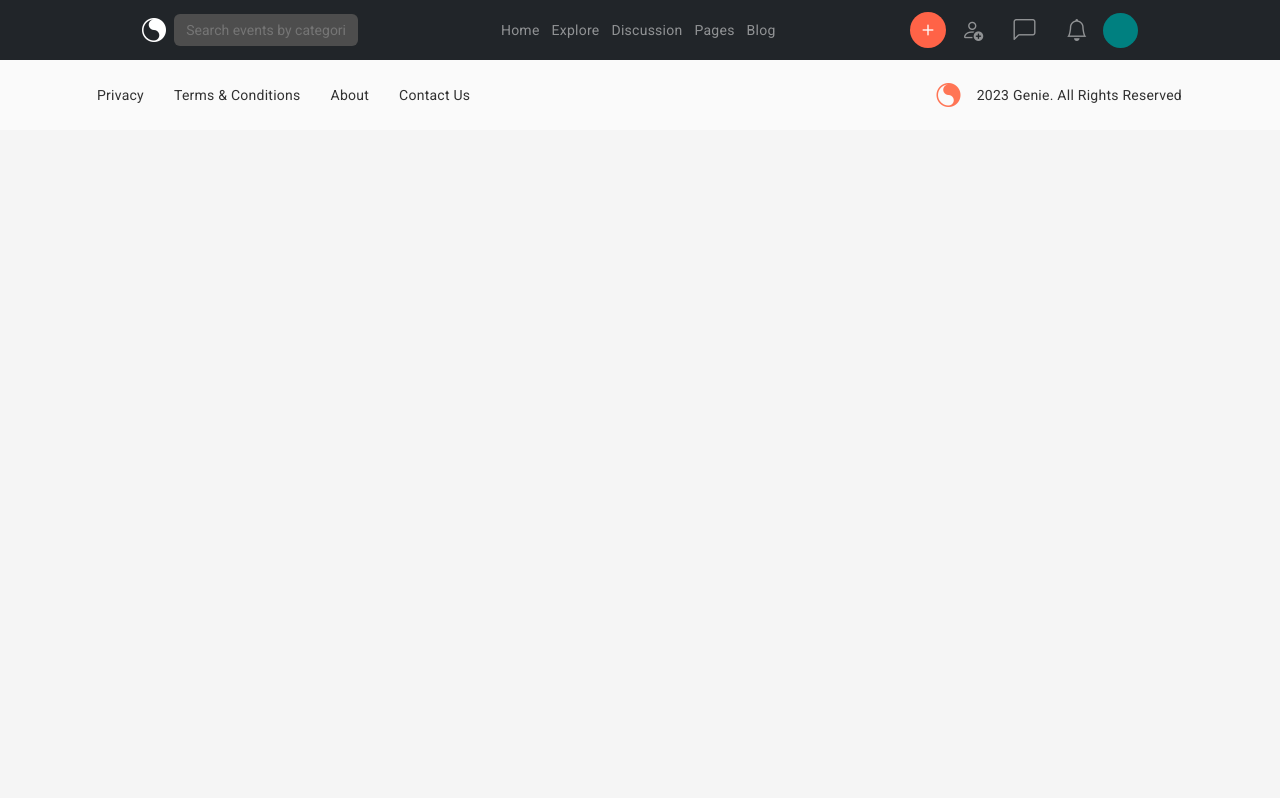
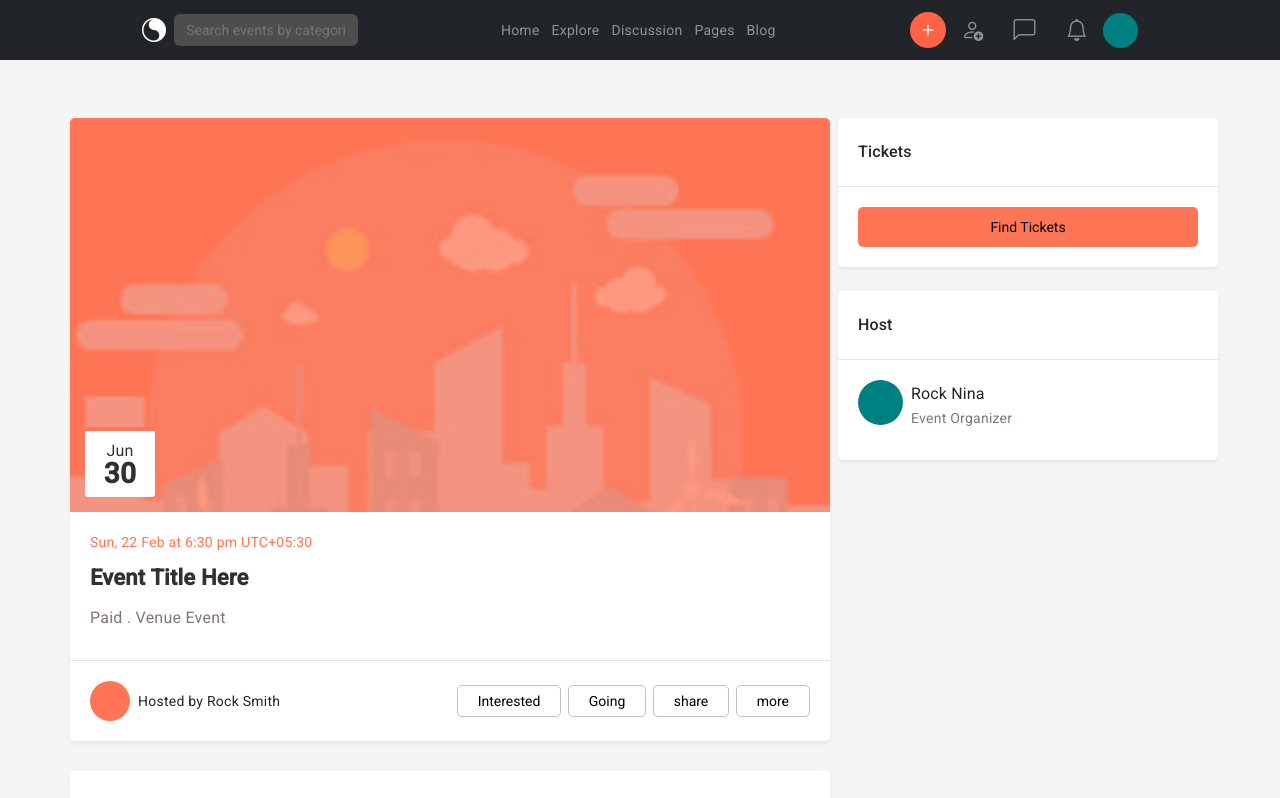
Before and after one commit to kennedybabu/events-angular, an Angular app: page /event/1 in a window 1280 px wide. Before the commit this address led to /. Shown: the top 798 px of the page. Built offline with nearby package versions, Linux system fonts and the light colour scheme.

Commit message:
feature: add and style the event page component

```diff
--- a/src/app/_services/auth.interceptor.ts
+++ b/src/app/_services/auth.interceptor.ts
@@ -7,7 +7,7 @@ import {
 } from '@angular/common/http';
 import { Observable } from 'rxjs';
 import { AuthService } from '../auth/auth.service';
-import { take, switchMap } from 'rxjs/operators';
+import { take, switchMap, mergeMap } from 'rxjs'
 
 @Injectable()
 export class AuthInterceptor implements HttpInterceptor {
@@ -30,13 +30,14 @@ export class AuthInterceptor implements HttpInterceptor {
         return next.handle(modifiedReq)
       }
 
-    return this.authService.generateNewTokens()
-        .pipe(
+
+    return this.authService.generateNewTokens().pipe(
           take(1),
           switchMap((res: any) => {
             console.log('gen token')
+            let token = res.access
             let modifiedReq = request.clone({
-              headers: request.headers.set('Authorization', `Bearer ${res.access}`)
+              headers: request.headers.set('Authorization', `Bearer ${token}`)
             })
             return next.handle(modifiedReq)
           })
--- a/src/app/app-routing.module.ts
+++ b/src/app/app-routing.module.ts
@@ -12,7 +12,7 @@ const routes: Routes = [
   {path:'', component: HomepageComponent, canActivate: [AuthGuard]},
   {path:'user-profile', component: UserProfileComponent, canActivate: [AuthGuard]},
   {path:'auth', loadChildren: () => import('./auth/auth.module').then(m => m.AuthModule)},
-  {path:'event',component: EventComponent},
+  {path:'event/:id',component: EventComponent},
   {path:'signup', component: SignupComponent},
   {path:'login', component: LoginComponent},
 
--- a/src/app/auth/auth.service.ts
+++ b/src/app/auth/auth.service.ts
@@ -1,7 +1,7 @@
 import { Injectable } from "@angular/core";
 import { BehaviorSubject, Observable } from "rxjs";
 import { environment } from "src/environment/environment";
-import { map } from "rxjs/operators"
+import { catchError, map } from "rxjs/operators"
 import { jwtDecode } from "jwt-decode";
 import { HttpClient, HttpEvent } from '@angular/common/http';
 
@@ -81,16 +81,19 @@ export class AuthService {
 
     generateNewTokens(): Observable<HttpEvent<any>> {
         const refresh_token = localStorage.getItem('refresh_token')
-        // console.log(refresh_token)
-        return this.http.post(`${environment.apiBaseUrl}/auth/refresh/`, { "refresh": refresh_token }).pipe(
+        console.log('invalid token, called')
+        return this.http.post(`${environment.apiBaseUrl}/auth/refresh/`,
+        { "refresh": refresh_token }).pipe(
             map((res: any) => {
                 console.log('called inside tokens')
                 const access_token = res.access
-                console.log(access_token)
                 this.userDataSubject.next({access_token})
                 localStorage.setItem(this.ACCESS_TOKEN, access_token)
-                console.log("res", res)
                 return res
+            }),
+            catchError((error) => {
+                console.log(error)
+                throw error
             })
         )
     }
@@ -101,5 +104,4 @@ export class AuthService {
         return decoded.data
     }
 
-
 }
--- a/src/app/components/event/event.component.html
+++ b/src/app/components/event/event.component.html
@@ -7,7 +7,7 @@
     </div>
     <div class="bottom">
         <p style="font-size: 12px;color: #847577;text-transform: uppercase">{{ event.date | date: 'fullDate' }}</p>
-        <h3 class='title' style="font-size: 16px;margin-bottom: 7px;color: #313131;text-transform: capitalize;">{{ event.body }}</h3>
+        <h3 (click)="viewEventDetails()"  class='title' style="font-size: 16px;margin-bottom: 7px;color: #313131;text-transform: capitalize;cursor: pointer;">{{ event.body }}</h3>
         <p style="font-size: 14px;color: #847577;">Race Course</p>
         <p style="font-size: 14px;color: #847577;">25 Interested . 11 Going</p>
         <div class="row gap-2 px-2">
--- a/src/app/components/event/event.component.ts
+++ b/src/app/components/event/event.component.ts
@@ -1,4 +1,5 @@
 import { Component, Input } from '@angular/core';
+import { Router } from '@angular/router';
 
 @Component({
   selector: 'app-event',
@@ -9,4 +10,13 @@ export class EventComponent {
 
   @Input() event!: any
 
+  constructor(private router:Router){}
+
+
+  viewEventDetails(){
+    this.router.navigate([`/event/${this.event?.id}`])
+  }
+
+
+
 }
--- a/src/app/pages/event/event.component.html
+++ b/src/app/pages/event/event.component.html
@@ -1,12 +1,86 @@
 <div class="event-wrapper">
     <div class="container">
         <div class="row mt-5">
-            <div class="d-flex gap-2">
-                <div class="col-12 col-md-12 col-lg-7 col-lg-8">
-                    Lorem ipsum dolor sit amet consectetur adipisicing elit. Quibusdam assumenda commodi neque a facere, voluptatum harum pariatur eaque mollitia qui.
+            <div class="d-flex gap-2" style="padding:10px 0 30px 0;">
+                <div class="col-md-12 col-lg-8">
+                    <div class="main-card shadow-sm" style="border-radius: 5px;">
+                        <div class="event-detail-content" style="border-radius: 5px;">
+                            <div class="event-img" style="position: relative;">
+                                <div class="date">
+                                    <span style="font-size: 16px;font-weight: 400;line-height: 14px;color: #313131;">Jun</span>
+                                    <span style="font-size: 28px;font-weight: 600;color: #313131;">30</span>
+                                </div>
+                                <!-- image container -->
+                            </div>
+                            <div class="event-details" style="padding: 20px;">
+                                <p style="font-size: 14px;color: #ff7555;">Sun, 22 Feb at 6:30 pm UTC+05:30</p>
+                                <h3 style="font-size: 22px;color: #313131;font-weight: bold;">Event Title Here</h3>
+                                <p style="font-size: 16px;color: #847577;">Paid . Venue Event</p>
+                            </div>
+                            <div class="d-flex" style="align-items: center;justify-content: space-between;border-top: 1px solid #e2e2e2;padding: 20px;">
+                                <div class="d-flex">
+                                    <div style="width: 40px;height: 40px;border-radius: 100%;background-color: #ff7555;">
+
+                                    </div>
+                                    <div class="mx-2" style="display: flex;align-items: center;">
+                                        Hosted by Rock Smith
+                                    </div>
+                                </div>
+                                <div class="d-flex">
+                                    <button>
+                                        Interested
+                                    </button>
+                                    <button>Going</button>
+                                    <button>share</button>
+                                    <button>more</button>
+                                </div>
+                            </div>
+                        </div>
+                    </div>
+
+                    <div class="event-details shadow-sm" style="margin:30px 0 30px 0;background-color: #fff;border-radius: 5px;">
+                        <div style="padding: 20px;border-bottom: 1px solid #e2e2e2;" >
+                            <h2 style="font-size: 16px;color: #313131;margin-bottom: 0;">Details</h2>
+                        </div>
+                        <div style="padding: 20px;">
+                            <p>5 People responded</p>
+                            <p>Event by Rock Smith</p>
+                            <p>Sks, Here and There Lounge, Ngong Road</p>
+                            <p>Sun, 30 Jun at 6:30 pm UTC+5:30</p>
+                            <p>Tickets</p>
+                            <p>Private</p>
+                            <small>Get Ready to get yourself dirty with paint!</small>
+                        </div>
+                    </div>
                 </div>
-                <div class="col-12 col-md-12 col-lg-5 col-lg-4">
-                    Lorem ipsum dolor sit amet consectetur, adipisicing elit. Doloribus inventore totam hic! Cum, beatae debitis.
+                <div class="col-md-12 col-lg-4">
+                    <div class="shadow-sm" style="border-radius: 5px;background-color: #fff;margin-bottom: 1.5rem;">
+                        <div style="border-bottom: 1px solid #e2e2e2;padding: 20px;">
+                            <h3 style="font-weight: 500;" class="mb-0">Tickets</h3>
+                        </div>
+                        <div style="padding: 20px;">
+                            <button class="hover-actions" style="width: 100%;border: none;padding: 10px;border-radius: 5px;background-color: #ff7555;">Find Tickets</button>
+                        </div>
+                    </div>
+
+                    <div class="shadow-sm" style="border-radius: 5px;background-color: #fff;margin-bottom: 1.5rem;">
+                        <div style="border-bottom: 1px solid #e2e2e2;padding: 20px;">
+                            <h3 style="font-weight: 500;" class="mb-0">Host</h3>
+                        </div>
+                        <div style="padding: 20px;">
+                            <div class="d-flex">
+                                <div style="width: 45px;height: 45px;border-radius: 100px;background-color: teal;">
+
+                                </div>
+                                <div class="mx-2">
+                                    <h3 class="mb-0">Rock Nina</h3>
+                                    <p style="color: #847577;">Event Organizer</p>
+                                </div>
+                            </div>
+                        </div>
+                    </div>
+
+
                 </div>
             </div>
         </div>
--- a/src/app/pages/event/event.component.scss
+++ b/src/app/pages/event/event.component.scss
@@ -0,0 +1,42 @@
+.event-wrapper {
+    .main-card {
+        .event-detail-content {
+            background-color: #ffff;
+
+            .event-img {
+                height: 394px;
+                background-image: url(../../../assets/weather.jpg);
+                border-radius: 5px 5px 0 0;
+                background-size: cover;
+                background-position: center;
+                background-repeat: no-repeat;
+            }
+
+
+            button {
+                padding: 5px 20px;
+                border-radius: 5px;
+                margin: 0 0 0 .4rem;
+                outline: none;
+                border: 1px solid #c0c0c0;
+                background-color: #fff;
+            }
+
+            .date {
+                padding: 10px 0;
+                background-color: #fff;
+                position: absolute;
+                bottom: 15px;
+                left: 15px;
+                width: 70px;
+                height: 70px;
+                justify-content: space-around;
+                display: flex;
+                flex-direction: column;
+                text-align: center;
+                border-radius: 3px;
+                border-top: 4px solid #ff7555;
+            }
+        }
+    }
+}
--- a/src/app/pages/homepage/homepage.component.ts
+++ b/src/app/pages/homepage/homepage.component.ts
@@ -28,7 +28,6 @@ export class HomepageComponent implements OnInit {
 
     if(this.user) {
       this.userId = JSON.parse(this.user).id
-      console.log(this.userId)
       this.fetchUserDetails(this.userId)
       this.fetchEvents()
     }
@@ -36,6 +35,7 @@ export class HomepageComponent implements OnInit {
 
   fetchUserDetails(params:any){
     this.http.get(`${environment.apiBaseUrl}/user/${params}/`).subscribe((res) => {
+      console.log(res)
       this.user = res
     })
 
```
